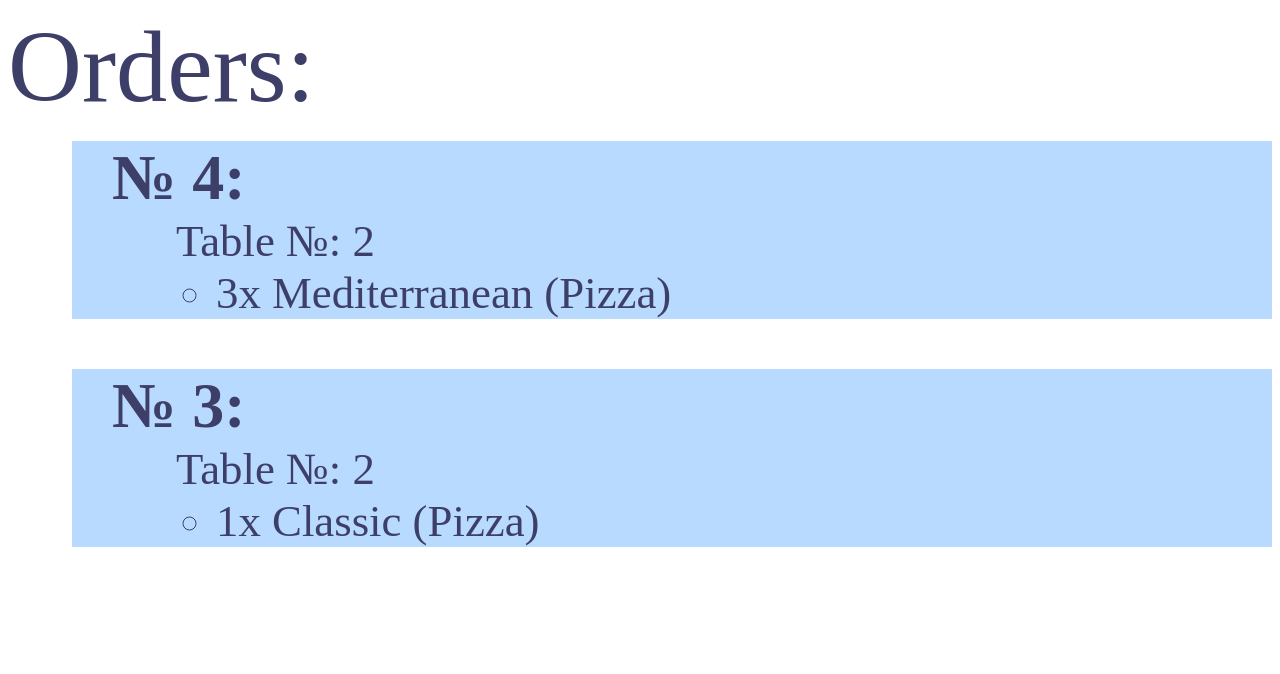
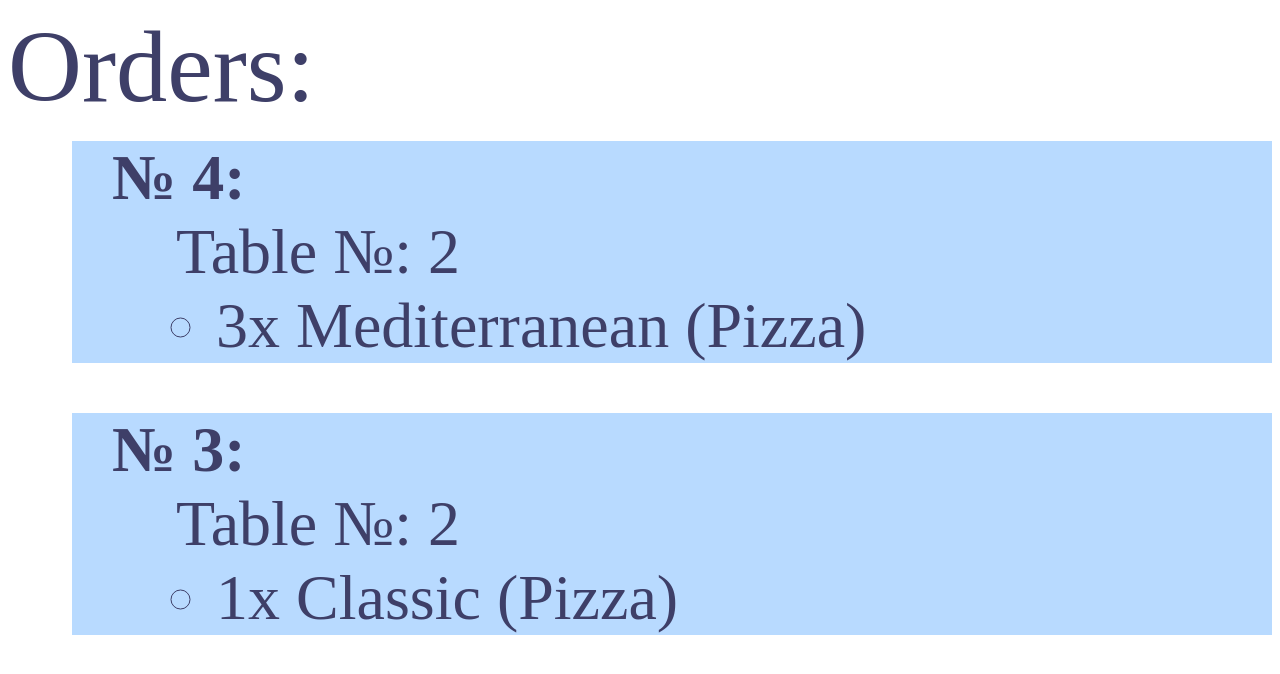
Before and after one commit to deathtanks/Belizzi, a Django app: page /orders/all/ in a window 1280 px wide. Shown: the top 674 px of the page. Run offline with Django 3.2, Linux system fonts and the light colour scheme; data comes from the database, SQL or seed files in the repository.

Commit message:
Made text bigger

```diff
--- a/templates/static/styles/orders/orders.css
+++ b/templates/static/styles/orders/orders.css
@@ -11,7 +11,7 @@
 }
 
 .components {
-    font-size: 3.5vw;
+    font-size: 5vw;
     font-family: "Josefin Sans Regular";
     color: #3E3F68;
 }
```
